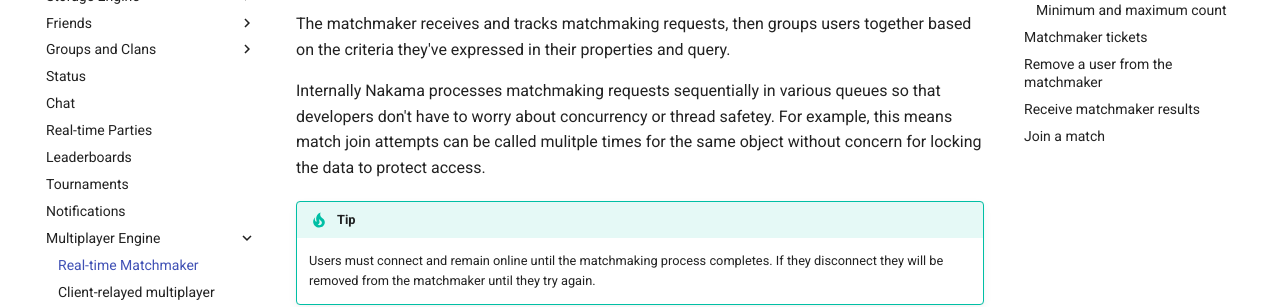
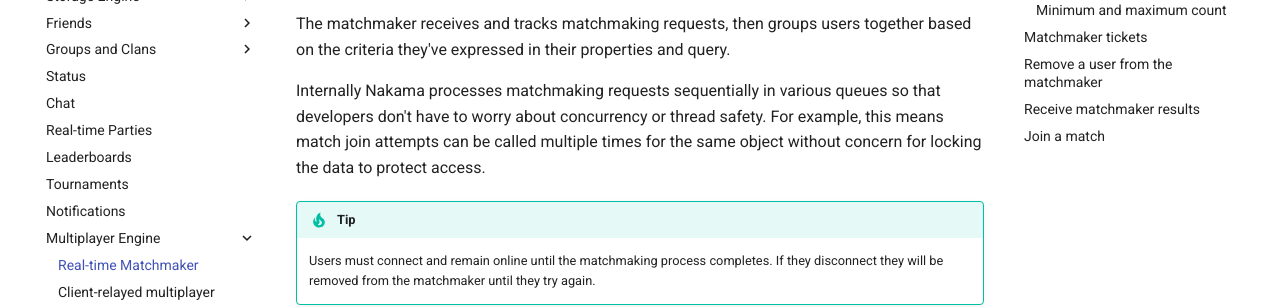
Before and after one commit to heroiclabs/nakama-docs, an MkDocs documentation site: the page built from docs/nakama/concepts/matches.md, in a window 1280 px wide and 900 px high, scrolled down 316 px. Shown: the part 179-486 px from the top of the window. Built offline with MkDocs 1.6.1 and Material for MkDocs 9.7.7, drawn with Linux system fonts in a browser that asks for light colours; comment, search, counter and statistics services are not loaded.

Commit message:
Update matches.md

```diff
--- a/docs/nakama/concepts/matches.md
+++ b/docs/nakama/concepts/matches.md
@@ -8,7 +8,7 @@ The matchmaker only searches through users that are both online and currently ma
 
 The matchmaker receives and tracks matchmaking requests, then groups users together based on the criteria they've expressed in their properties and query.
 
-Internally Nakama processes matchmaking requests sequentially in various queues so that developers don't have to worry about concurrency or thread safetey. For example, this means match join attempts can be called mulitple times for the same object without concern for locking the data to protect access.
+Internally Nakama processes matchmaking requests sequentially in various queues so that developers don't have to worry about concurrency or thread safety. For example, this means match join attempts can be called multiple times for the same object without concern for locking the data to protect access.
 
 !!! Tip
     Users must connect and remain online until the matchmaking process completes. If they disconnect they will be removed from the matchmaker until they try again.
```
